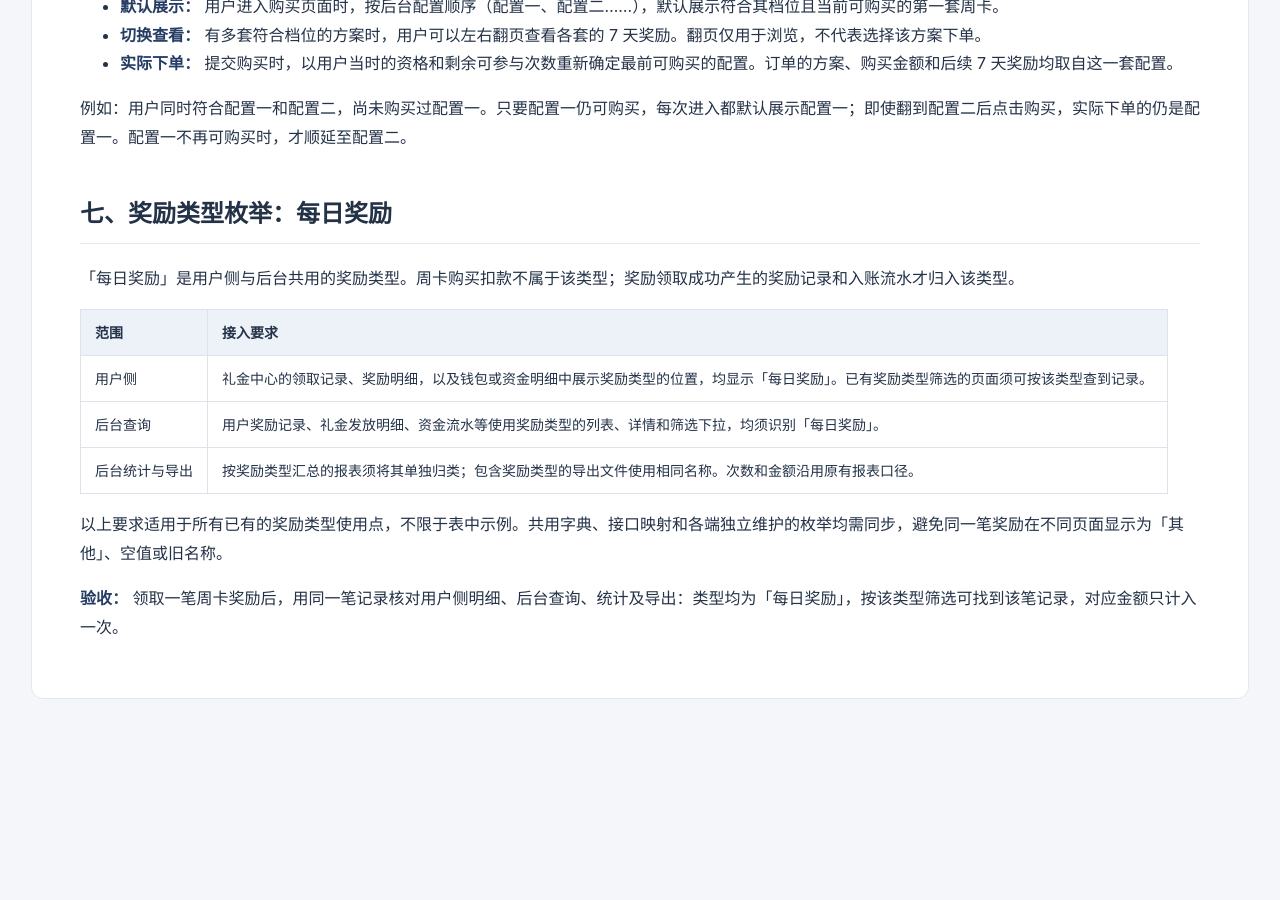
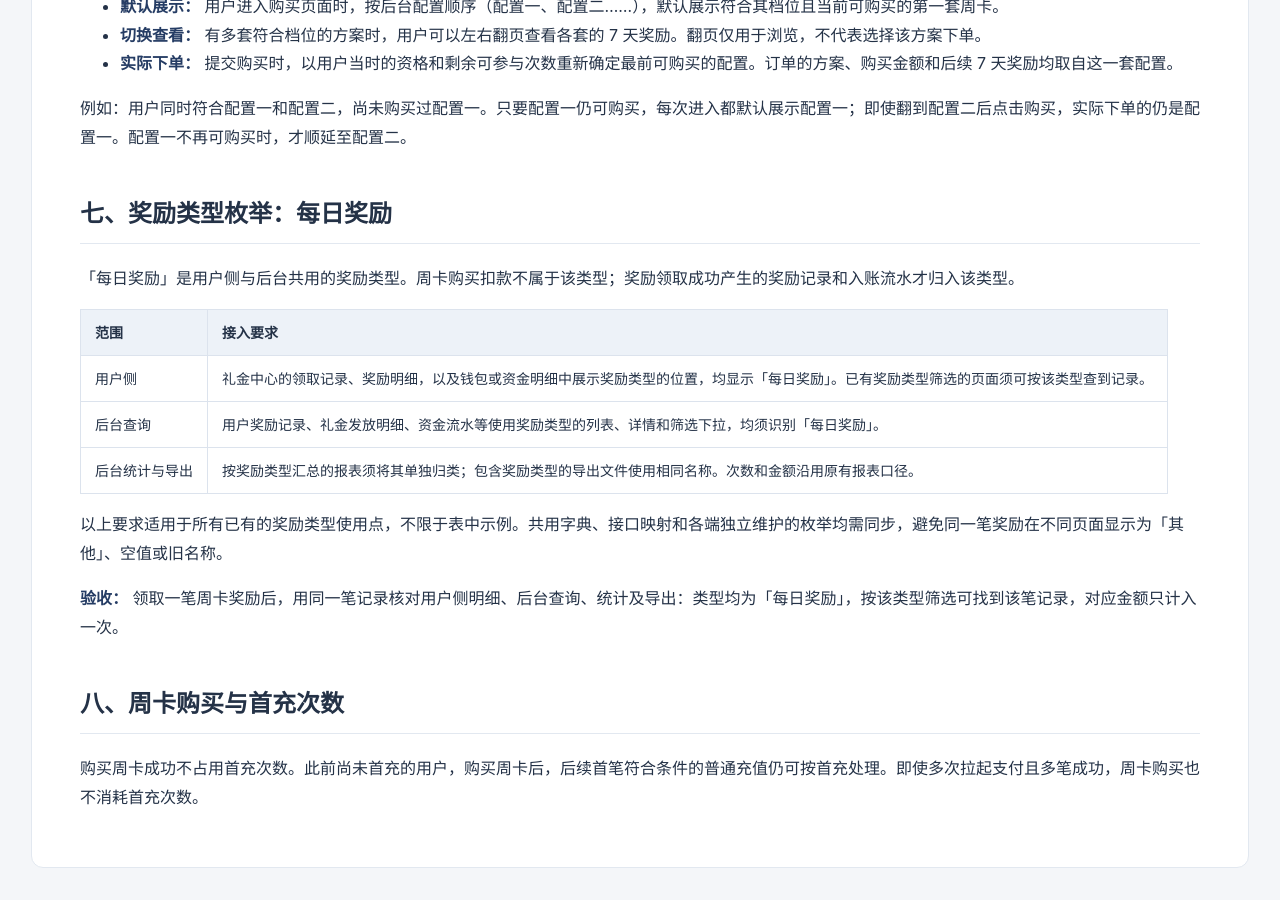
Before and after one commit to HDDDONG/tiered-recharge-requirements, a Jekyll site: the page built from weekly-card-config/index.md, in a window 1280 px wide and 900 px high, scrolled down 1924 px. Built offline with Jekyll 4.4.1, drawn with Linux system fonts in a browser that asks for light colours; before the commit the page ends 2655 px from its top, so only the background shows below that.

Commit message:
明确购买周卡不占用首充次数

```diff
--- a/weekly-card-config/index.md
+++ b/weekly-card-config/index.md
@@ -68,3 +68,7 @@ title: 周卡活动配置
 以上要求适用于所有已有的奖励类型使用点，不限于表中示例。共用字典、接口映射和各端独立维护的枚举均需同步，避免同一笔奖励在不同页面显示为「其他」、空值或旧名称。
 
 **验收：** 领取一笔周卡奖励后，用同一笔记录核对用户侧明细、后台查询、统计及导出：类型均为「每日奖励」，按该类型筛选可找到该笔记录，对应金额只计入一次。
+
+## 八、周卡购买与首充次数
+
+购买周卡成功不占用首充次数。此前尚未首充的用户，购买周卡后，后续首笔符合条件的普通充值仍可按首充处理。即使多次拉起支付且多笔成功，周卡购买也不消耗首充次数。
```
